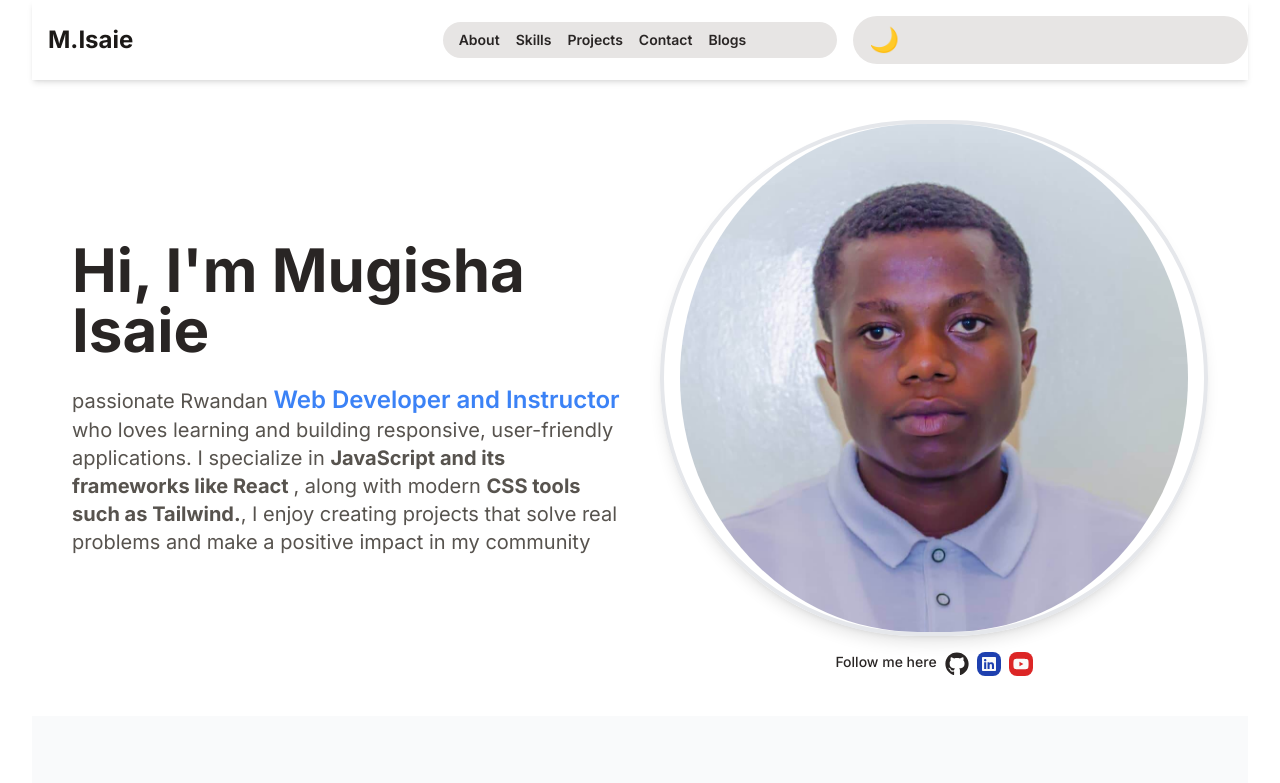
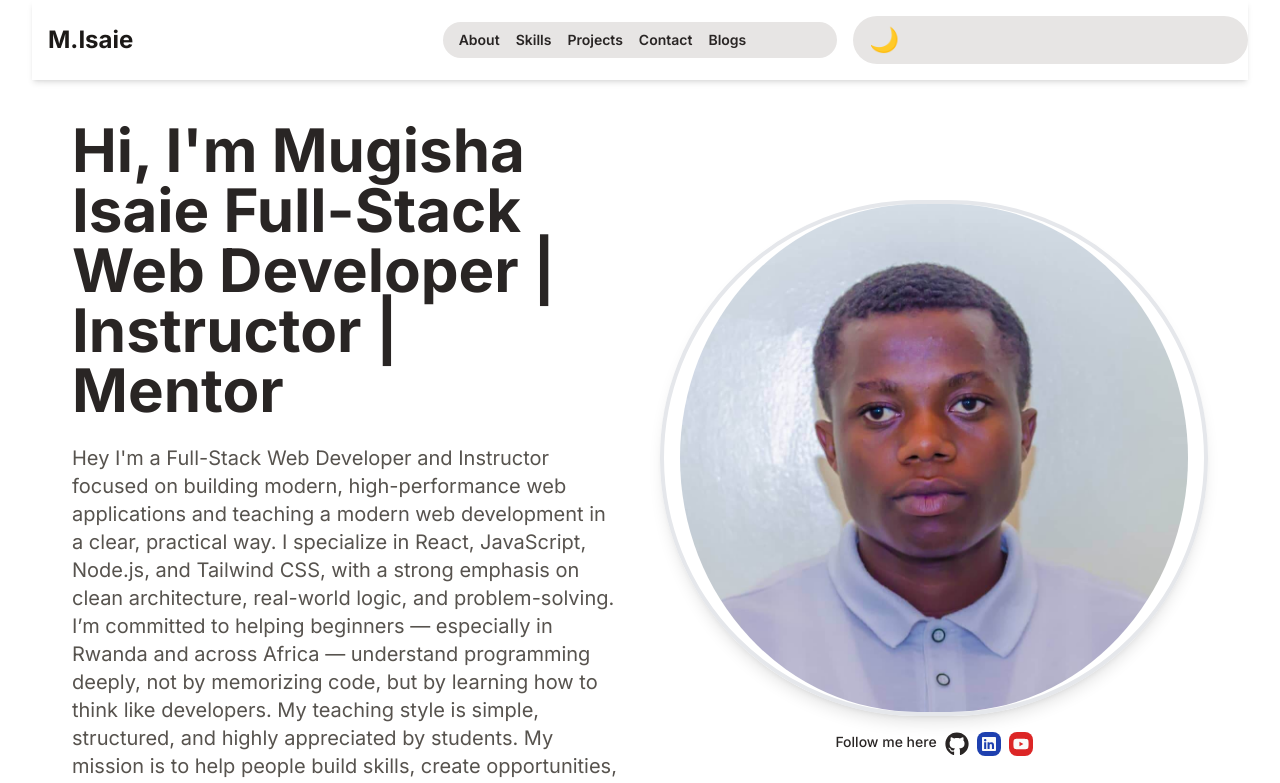
Before and after one commit to mugishaisaie/Mugisha-Isaie, a React (Vite) app: page / in a window 1280 px wide. Shown: the top 783 px of the page. Built offline with nearby package versions, Linux system fonts and the light colour scheme.

Commit message:
updating HomePage and professiional Description

```diff
--- a/src/components/HomePage.jsx
+++ b/src/components/HomePage.jsx
@@ -27,7 +27,7 @@ export default function HomePage() {
           initial={{opacity:0,y: -30}}
           animate={{opacity:1,y:0}}
           transition={{duration:1,ease:"easeInOut"}}>
-            Hi, I'm Mugisha Isaie
+            Hi, I'm Mugisha Isaie  Full-Stack Web Developer | Instructor | Mentor
           </motion.h1>
           <motion.p
           initial={{opacity:0}}
@@ -35,7 +35,11 @@ export default function HomePage() {
           transition={{duration:1,ease:"easeInOut",delay:0.3}}
 
           className="text-lg md:text-xl text-stone-600 dark:text-stone-300">
-            passionate Rwandan <span className="font-semibold text-blue-500 text-2xl">Web Developer and Instructor </span> who loves learning and building responsive, user-friendly applications. I specialize in   <strong>JavaScript and its frameworks like React </strong>, along with modern <strong>CSS tools such as Tailwind.</strong>, I enjoy creating projects that solve real problems and make a positive impact in my community
+          Hey I'm  a Full-Stack Web Developer and Instructor focused on building modern, high-performance web applications and teaching a modern web development in a clear, practical way. I specialize in React, JavaScript, Node.js, and Tailwind CSS, with a strong emphasis on clean architecture, real-world logic, and problem-solving.
+
+I’m committed to helping beginners — especially in Rwanda and across Africa — understand programming deeply, not by memorizing code, but by learning how to think like developers. My teaching style is simple, structured, and highly appreciated by students.
+
+My mission is to help people build skills, create opportunities, and grow in the digital world — from building their first website to starting a tech career.
           </motion.p>
 
         </div>
@@ -56,7 +60,7 @@ export default function HomePage() {
             <p className="font-medium sm: text-sm">Follow me here</p>
           <Link to="https://github.com/mugishaisaie"><FaGithub className="text-2xl rounded-lg"/></Link>
          <Link to="https://www.linkedin.com/in/mugisha-isaie/"><FaLinkedin className="text-2xl bg-blue-800 text-stone-50 p-1 rounded-lg"/></Link>
-         <Link to="https://www.youtube.com/@mugishaisaie1"><FaYoutube className="text-2xl bg-red-600 text-stone-50 p-1 rounded-lg"/></Link>
+         <Link to="https://www.youtube.com/@MITECH_Rwanda"><FaYoutube className="text-2xl bg-red-600 text-stone-50 p-1 rounded-lg"/></Link>
 
            </div>
         </div>
```
Also changed, not shown: 1 other file (tests, documents, lock files or other folders).
